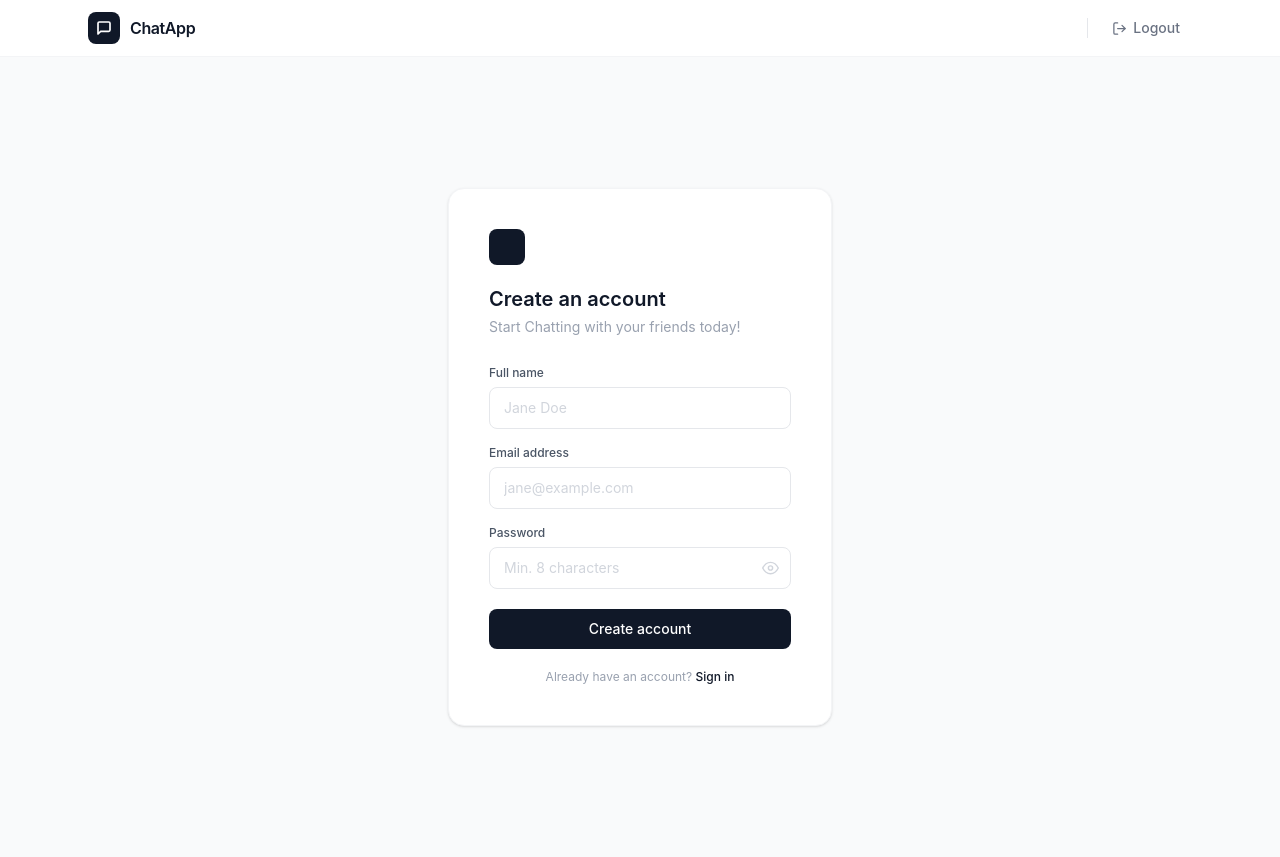
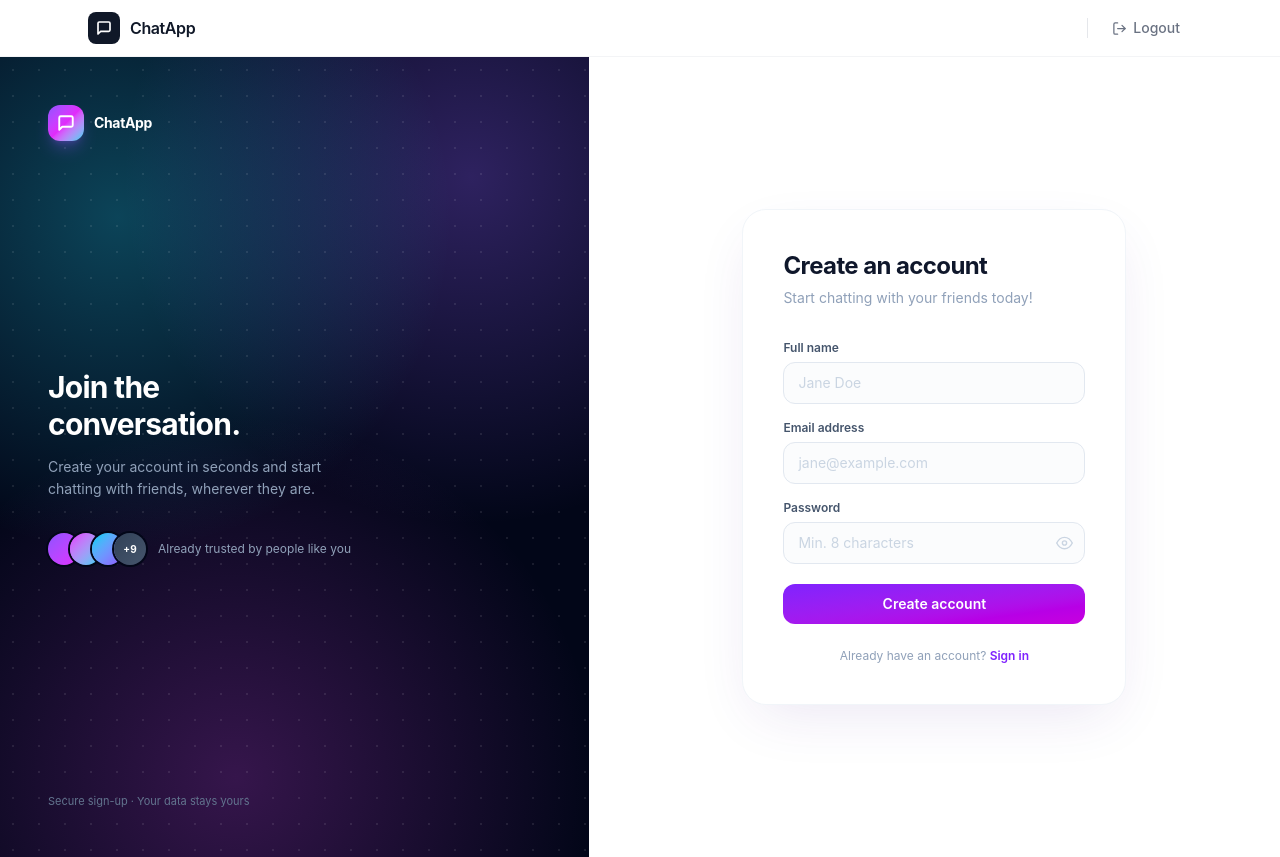
Before and after one commit to nikhilkumar011/Fullstack-Chat-Application, a React (Vite) app in the folder frontend/: page /signup in a window 1280 px wide. Built offline with nearby package versions, Linux system fonts and the light colour scheme; no server answers.

Commit message:
Update Signup.jsx

```diff
--- a/frontend/src/pages/Signup.jsx
+++ b/frontend/src/pages/Signup.jsx
@@ -17,18 +17,97 @@ export default function Signup() {
 
 
   return (
-    <div className="min-h-screen bg-gray-50 flex items-center justify-center px-4">
-      <div className="bg-white rounded-2xl border border-gray-100 p-10 w-full max-w-sm shadow-sm">
+    <div className="min-h-screen flex bg-white">
 
-        {/* Logo */}
-        <div className="w-9 h-9 bg-gray-900 rounded-lg mb-5" />
+      {/* ── Left: brand panel (hidden on mobile) ── */}
+      <div className="hidden lg:flex lg:w-[46%] relative overflow-hidden bg-slate-950 flex-col justify-between p-12">
+        {/* ambient gradient glows */}
+        <div
+          className="absolute inset-0"
+          style={{
+            backgroundImage: `
+              radial-gradient(circle at 20% 20%, rgba(34,211,238,0.30), transparent 42%),
+              radial-gradient(circle at 80% 15%, rgba(139,92,246,0.32), transparent 42%),
+              radial-gradient(circle at 40% 90%, rgba(217,70,239,0.24), transparent 45%)
+            `,
+          }}
+        />
+        {/* subtle dot grid */}
+        <div
+          className="absolute inset-0 opacity-[0.15]"
+          style={{
+            backgroundImage: 'radial-gradient(rgba(255,255,255,0.6) 1px, transparent 1px)',
+            backgroundSize: '26px 26px',
+          }}
+        />
+
+        <div className="relative z-10 flex items-center gap-2.5">
+          <div className="w-9 h-9 rounded-xl bg-gradient-to-br from-violet-500 via-fuchsia-500 to-cyan-400 flex items-center justify-center shadow-lg shadow-violet-500/30">
+            <svg width="18" height="18" viewBox="0 0 24 24" fill="none" stroke="white" strokeWidth="2.5" strokeLinecap="round" strokeLinejoin="round">
+              <path d="M21 15a2 2 0 0 1-2 2H7l-4 4V5a2 2 0 0 1 2-2h14a2 2 0 0 1 2 2z" />
+            </svg>
+          </div>
+          <span className="text-white font-bold text-sm tracking-tight">ChatApp</span>
+        </div>
+
+        <div className="relative z-10">
+          <h2 className="text-3xl font-bold text-white tracking-tight leading-tight mb-3">
+            Join the<br />conversation.
+          </h2>
+          <p className="text-sm text-slate-400 max-w-xs leading-relaxed">
+            Create your account in seconds and start chatting with friends, wherever they are.
+          </p>
+
+          {/* stacked avatar decoration */}
+          <div className="mt-8 flex items-center">
+            <div className="flex -space-x-2.5">
+              {['from-violet-500 to-fuchsia-500', 'from-fuchsia-500 to-cyan-400', 'from-cyan-400 to-violet-500', 'from-slate-700 to-slate-600'].map((grad, i) => (
+                <div
+                  key={i}
+                  className={`w-8 h-8 rounded-full bg-gradient-to-br ${grad} ring-2 ring-slate-950 flex items-center justify-center text-[10px] font-bold text-white`}
+                >
+                  {i === 3 ? '+9' : ''}
+                </div>
+              ))}
+            </div>
+            <p className="ml-3 text-xs text-slate-400">Already trusted by people like you</p>
+          </div>
+        </div>
+
+        <p className="relative z-10 text-[11px] text-slate-500">
+          Secure sign-up · Your data stays yours
+        </p>
+      </div>
+
+      {/* ── Right: form ── */}
+      <div className="flex-1 flex items-center justify-center px-4 py-10 relative">
+        {/* soft mobile-only background accent */}
+        <div
+          className="absolute inset-0 lg:hidden"
+          style={{
+            backgroundImage: `
+              radial-gradient(circle at 20% 10%, rgba(34,211,238,0.10), transparent 40%),
+              radial-gradient(circle at 85% 85%, rgba(139,92,246,0.10), transparent 40%)
+            `,
+            backgroundColor: '#FAFAFC',
+          }}
+        />
+
+        <div className="relative w-full max-w-sm bg-white rounded-3xl border border-slate-100 p-8 sm:p-10 shadow-[0_20px_60px_-15px_rgba(76,29,149,0.12)]">
+
+          {/* Logo (mobile only, since brand panel covers desktop) */}
+          <div className="lg:hidden w-10 h-10 rounded-xl bg-gradient-to-br from-violet-500 via-fuchsia-500 to-cyan-400 flex items-center justify-center mb-6 shadow-md shadow-violet-500/25">
+            <svg width="18" height="18" viewBox="0 0 24 24" fill="none" stroke="white" strokeWidth="2.5" strokeLinecap="round" strokeLinejoin="round">
+              <path d="M21 15a2 2 0 0 1-2 2H7l-4 4V5a2 2 0 0 1 2-2h14a2 2 0 0 1 2 2z" />
+            </svg>
+          </div>
 
           {/* Header */}
-        <h1 className="text-xl font-semibold text-gray-900 mb-1">
+          <h1 className="text-2xl font-bold text-slate-900 tracking-tight mb-1.5">
             Create an account
           </h1>
-        <p className="text-sm text-gray-400 mb-7">
-          Start Chatting with your friends today!
+          <p className="text-sm text-slate-400 mb-8">
+            Start chatting with your friends today!
           </p>
 
           {/* Fields */}
@@ -36,33 +115,33 @@ export default function Signup() {
 
             {/* Full Name */}
             <div>
-            <label className="block text-xs font-medium text-gray-600 mb-1.5">
+              <label className="block text-xs font-semibold text-slate-600 mb-1.5">
                 Full name
               </label>
               <input
                 onChange={(e)=>setFullName(e.target.value)}
                 type="text"
                 placeholder="Jane Doe"
-              className="w-full px-3.5 py-2.5 text-sm border border-gray-200 rounded-lg outline-none bg-white text-gray-900 placeholder-gray-300 focus:border-gray-900 transition-colors"
+                className="w-full px-3.5 py-2.5 text-sm border border-slate-200 rounded-xl outline-none bg-slate-50/50 text-slate-900 placeholder-slate-300 focus:border-violet-400 focus:bg-white focus:ring-4 focus:ring-violet-100 transition-all"
               />
             </div>
 
             {/* Email */}
             <div>
-            <label className="block text-xs font-medium text-gray-600 mb-1.5">
+              <label className="block text-xs font-semibold text-slate-600 mb-1.5">
                 Email address
               </label>
               <input
                 onChange={(e)=>setEmail(e.target.value)}
                 type="email"
                 placeholder="jane@example.com"
-              className="w-full px-3.5 py-2.5 text-sm border border-gray-200 rounded-lg outline-none bg-white text-gray-900 placeholder-gray-300 focus:border-gray-900 transition-colors"
+                className="w-full px-3.5 py-2.5 text-sm border border-slate-200 rounded-xl outline-none bg-slate-50/50 text-slate-900 placeholder-slate-300 focus:border-violet-400 focus:bg-white focus:ring-4 focus:ring-violet-100 transition-all"
               />
             </div>
 
             {/* Password */}
             <div>
-            <label className="block text-xs font-medium text-gray-600 mb-1.5">
+              <label className="block text-xs font-semibold text-slate-600 mb-1.5">
                 Password
               </label>
               <div className="relative">
@@ -70,12 +149,12 @@ export default function Signup() {
                   onChange={(e)=>setPassword(e.target.value)}
                   type={showPassword ? "text" : "password"}
                   placeholder="Min. 8 characters"
-                className="w-full px-3.5 py-2.5 pr-10 text-sm border border-gray-200 rounded-lg outline-none bg-white text-gray-900 placeholder-gray-300 focus:border-gray-900 transition-colors"
+                  className="w-full px-3.5 py-2.5 pr-10 text-sm border border-slate-200 rounded-xl outline-none bg-slate-50/50 text-slate-900 placeholder-slate-300 focus:border-violet-400 focus:bg-white focus:ring-4 focus:ring-violet-100 transition-all"
                 />
                 <button
                   type="button"
                   onClick={() => setShowPassword((v) => !v)}
-                className="absolute right-3 top-1/2 -translate-y-1/2 text-gray-300 hover:text-gray-500 transition-colors"
+                  className="absolute right-3 top-1/2 -translate-y-1/2 text-slate-300 hover:text-violet-500 transition-colors"
                 >
                   {showPassword ? (
                     <svg width="17" height="17" viewBox="0 0 24 24" fill="none" stroke="currentColor" strokeWidth="2" strokeLinecap="round" strokeLinejoin="round">
@@ -97,21 +176,23 @@ export default function Signup() {
             <button
               onClick={handleSubmit}
               type="button"
-            className="w-full py-2.5 mt-1 bg-gray-900 hover:bg-gray-700 text-white text-sm font-medium rounded-lg transition-colors cursor-pointer"
+              className="w-full py-2.5 mt-1 bg-gradient-to-br from-violet-600 to-fuchsia-600 hover:shadow-lg hover:shadow-violet-500/30 active:scale-[0.98] text-white text-sm font-semibold rounded-xl transition-all cursor-pointer"
             >
               Create account
             </button>
           </div>
 
           {/* Sign in */}
-        <p className="text-center text-xs text-gray-400 mt-5">
+          <p className="text-center text-xs text-slate-400 mt-6">
             Already have an account?{" "}
-          <Link to='/login' className="text-gray-900 font-medium hover:underline">
+            <Link to='/login' className="text-violet-600 font-semibold hover:text-violet-700 hover:underline">
               Sign in
             </Link>
           </p>
 
         </div>
       </div>
+
+    </div>
   );
 }
```
Lines whose indentation alone changed are shown as unchanged.
